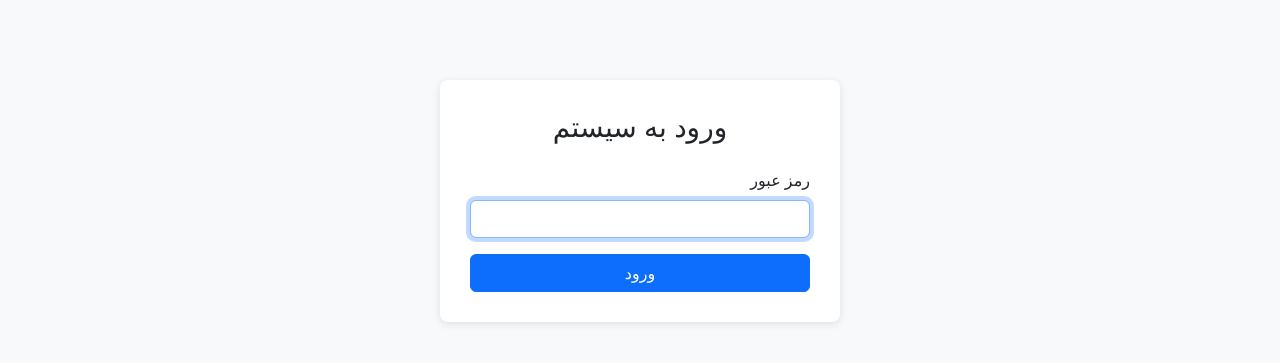
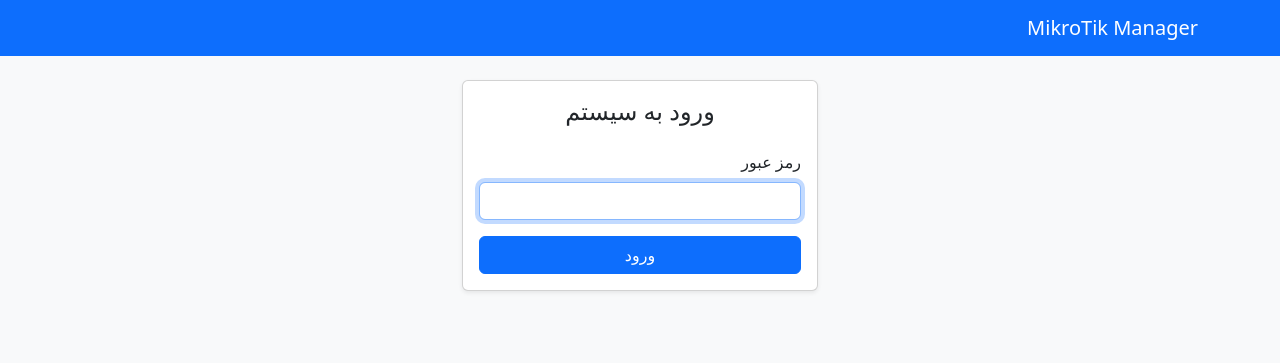
Before and after one commit to Nekooei-Dev/internet-router-ui, a Flask app: page /login in a window 1280 px wide. Shown: the top 363 px of the page. Run offline with Flask 3, Linux system fonts and the light colour scheme.

Commit message:
Update login.html

```diff
--- a/templates/login.html
+++ b/templates/login.html
@@ -1,35 +1,23 @@
-<!doctype html>
-<html lang="fa" dir="rtl">
-<head>
-  <meta charset="utf-8">
-  <meta name="viewport" content="width=device-width, initial-scale=1">
-  <title>ورود</title>
-  <link href="https://cdn.jsdelivr.net/npm/bootstrap@5.3.0/dist/css/bootstrap.rtl.min.css" rel="stylesheet">
-  <style>
-    body { background-color: #f8f9fa; }
-    .login-container {
-      max-width: 400px;
-      margin: 80px auto;
-      padding: 30px;
-      background: white;
-      border-radius: 8px;
-      box-shadow: 0 2px 8px rgba(0,0,0,0.1);
-    }
-  </style>
-</head>
-<body>
-  <div class="login-container">
-    <h3 class="mb-4 text-center">ورود به سیستم</h3>
+{% extends "layout.html" %}
+{% block title %}ورود{% endblock %}
+{% block content %}
+<div class="row justify-content-center">
+  <div class="col-md-4">
+    <div class="card shadow-sm">
+      <div class="card-body">
+        <h4 class="card-title mb-4 text-center">ورود به سیستم</h4>
         {% if error %}
-    <div class="alert alert-danger text-center">{{ error }}</div>
+          <div class="alert alert-danger">{{ error }}</div>
         {% endif %}
-    <form method="post" novalidate>
+        <form method="post" action="/login">
           <div class="mb-3">
             <label for="password" class="form-label">رمز عبور</label>
-        <input type="password" class="form-control" id="password" name="password" required autofocus>
+            <input type="password" class="form-control" id="password" name="password" required autofocus />
           </div>
           <button type="submit" class="btn btn-primary w-100">ورود</button>
         </form>
       </div>
-</body>
-</html>
+    </div>
+  </div>
+</div>
+{% endblock %}
```
Lines whose indentation alone changed are shown as unchanged.
